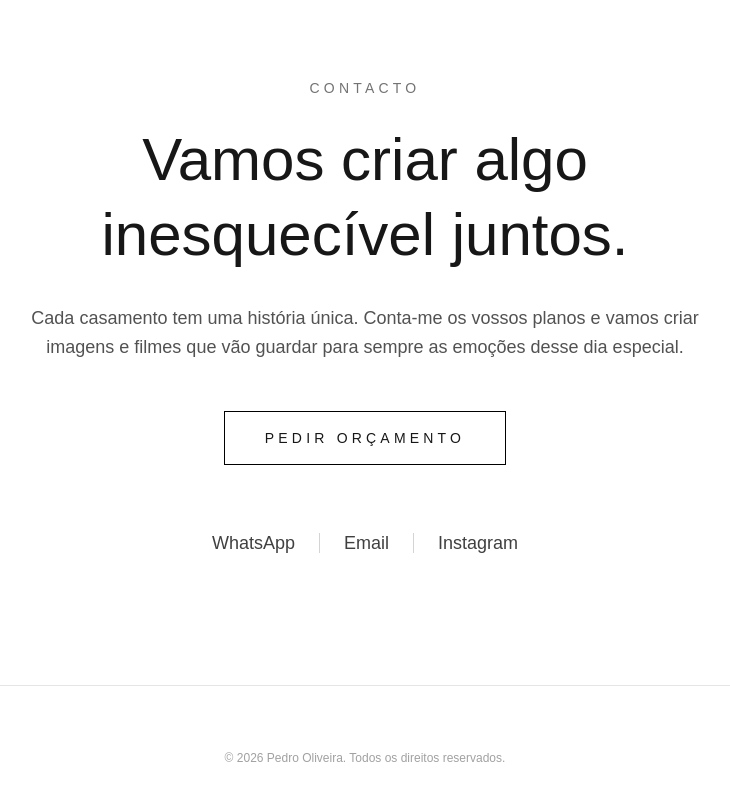
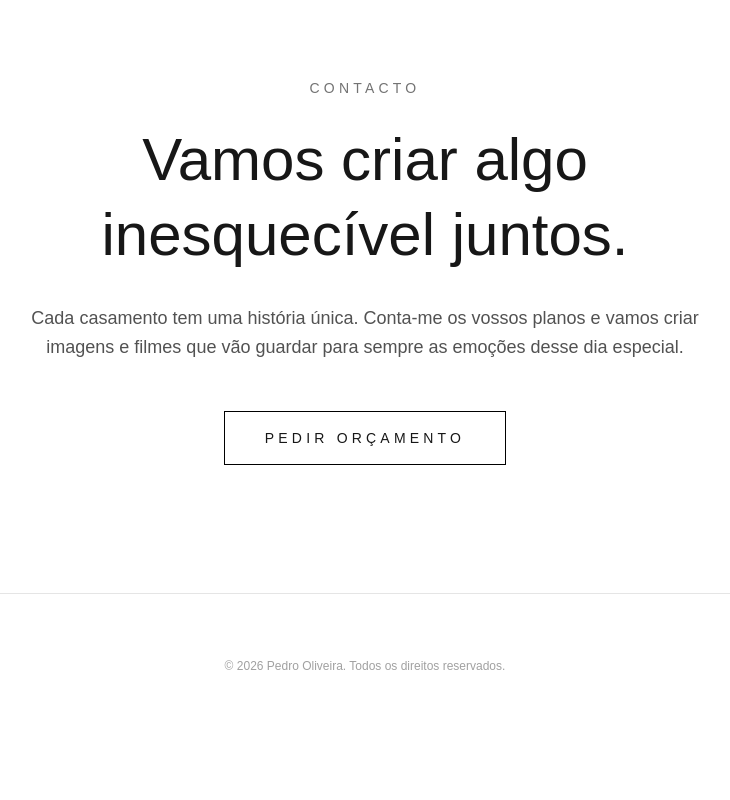
Before and after one commit to pedroliveirafoto/nextjs-boilerplate, a Next.js app: page / in a window 1280 px wide. Shown: the part 3496-4296 px from the top of the page, without its empty margins (275-1005 px from the left). After the commit the page ends 4210 px from the top, so only its background shows below. Built offline with nearby package versions, Linux system fonts and the light colour scheme.

Commit message:
Update page.tsx

```diff
--- a/app/page.tsx
+++ b/app/page.tsx
@@ -257,38 +257,7 @@ export default function Page() {
           </Link>
 
 
-          <div className="mt-16 flex flex-wrap items-center justify-center gap-6 text-lg font-light text-neutral-700">
 
-  <a
-    href="https://wa.me/351916814516?text=Olá%20Pedro!%20Vi%20o%20teu%20website%20e%20gostava%20de%20pedir%20informações%20sobre%20fotografia%20e%20vídeo%20de%20casamento."
-    target="_blank"
-    rel="noopener noreferrer"
-    className="transition duration-300 hover:opacity-50"
-  >
-    WhatsApp
-  </a>
-
-  <div className="h-5 w-px bg-neutral-300" />
-
-  <a
-    href="mailto:pedro.oliveira.fotografia.video@gmail.com"
-    className="transition duration-300 hover:opacity-50"
-  >
-    Email
-  </a>
-
-  <div className="h-5 w-px bg-neutral-300" />
-
-  <a
-    href="https://www.instagram.com/pedroliveirafotografiaevideo"
-    target="_blank"
-    rel="noopener noreferrer"
-    className="transition duration-300 hover:opacity-50"
-  >
-    Instagram
-  </a>
-
-</div>
 
 </div>
 
```
